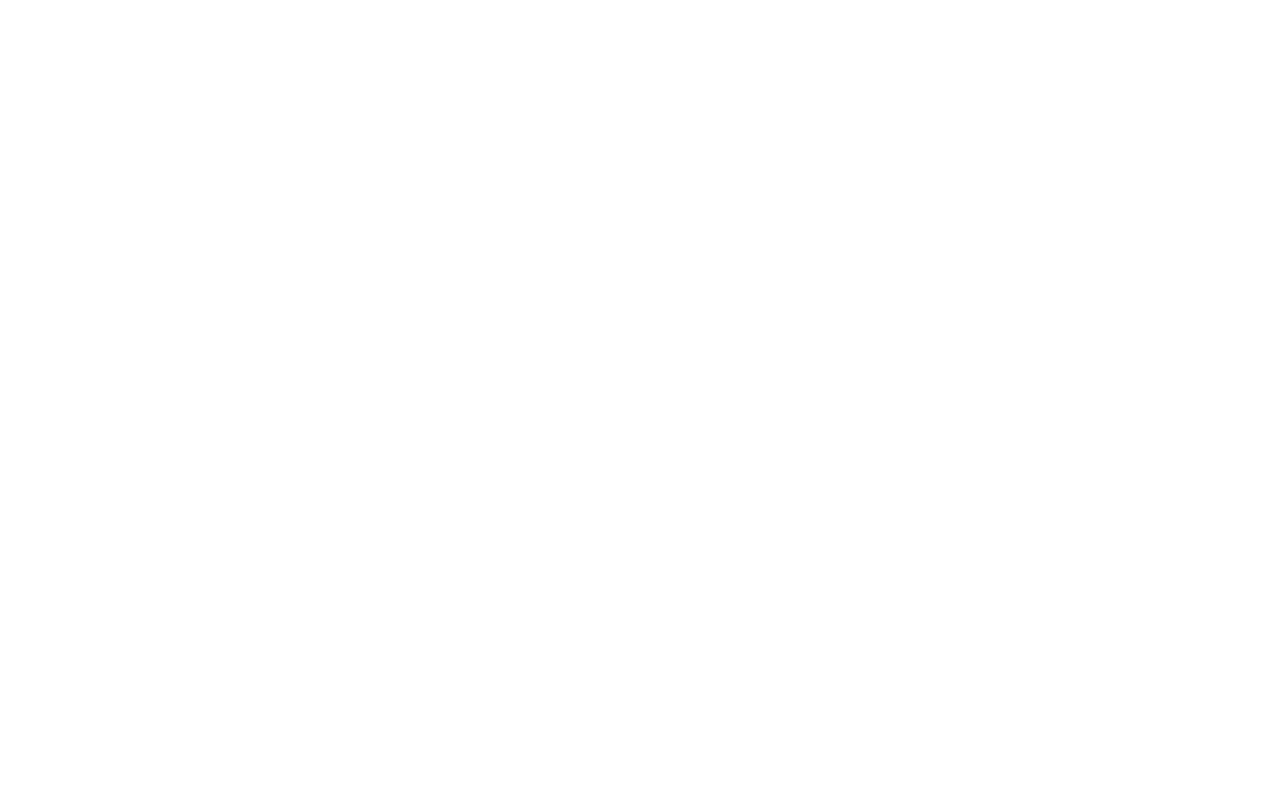
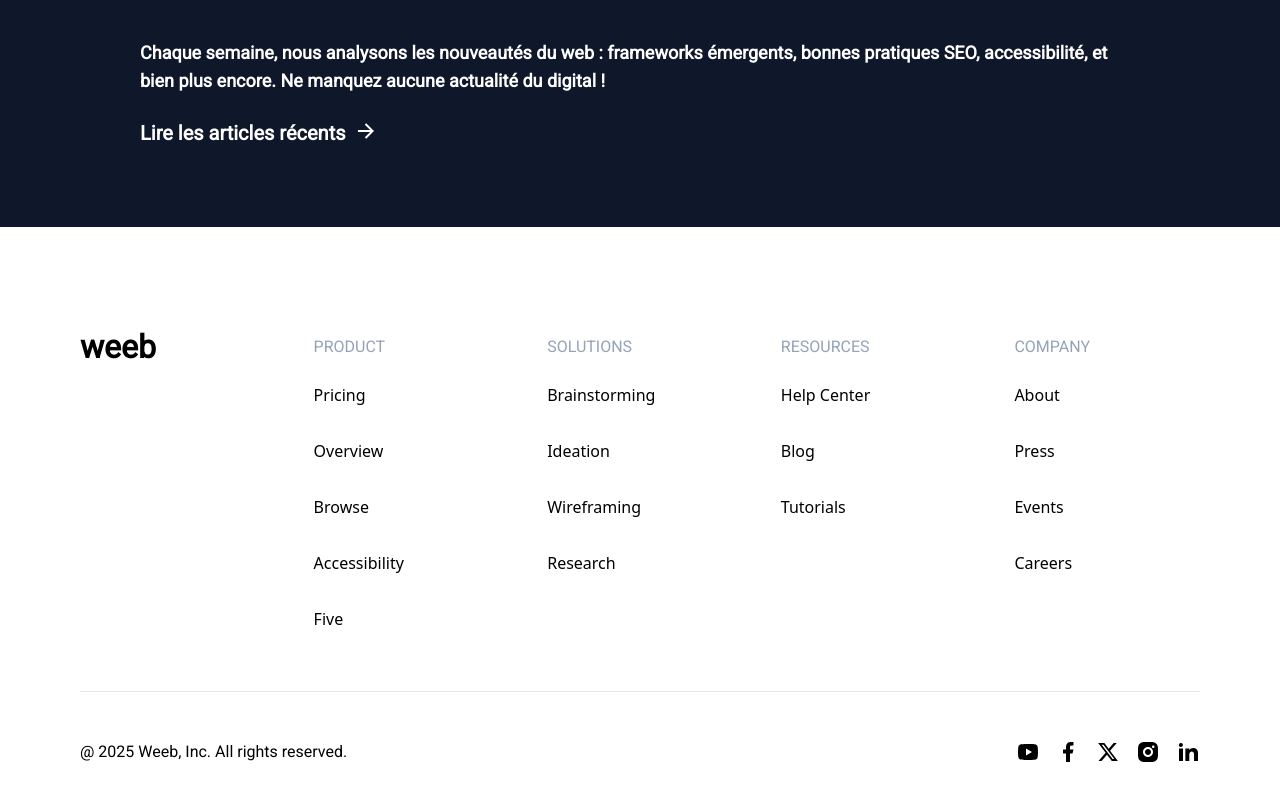
Before and after one commit to Meez25/weeb_bronner_yann, a React (Vite) app in the folder frontend/: page / in a window 1280 px wide. Shown: the part 2836-3636 px from the top of the page. Before the commit the page ends 2599 px from the top, so only its background shows below. Built offline with nearby package versions, Linux system fonts and the light colour scheme.

Commit message:
feat:Implemented the responsive footer

```diff
--- a/frontend/src/App.tsx
+++ b/frontend/src/App.tsx
@@ -4,6 +4,7 @@
 import { Hero } from './components/Hero.tsx';
 import { LearnSection } from './components/Learn.tsx';
 import { StayUpdatedSection } from './components/StayUpdated.tsx';
+import { Footer } from './components/Footer.tsx';
 
 function App() {
   return (
@@ -13,6 +14,7 @@
       <Customers />
       <LearnSection />
       <StayUpdatedSection />
+      <Footer />
     </>
   )
 }
--- a/frontend/src/components/Customers.tsx
+++ b/frontend/src/components/Customers.tsx
@@ -6,7 +6,7 @@
 
 export const Customers = () => {
     return (
-        <div className="bg-[#0F172A] py-20 flex flex-col gap-20 md:px-5">
+        <div className="bg-[#0F172A] py-20 flex flex-col gap-20 md:px-5 overflow-hidden">
             <h2 className="text-white font-roboto font-extrabold text-4xl md:text-7xl px-5 text-center">Ils nous font confiance</h2>
 
             {/* Scroll mobile */}
--- /dev/null
+++ b/frontend/src/components/Footer.tsx
@@ -0,0 +1,62 @@
+import { RiInstagramFill, RiYoutubeFill, RiFacebookFill, RiTwitterXFill, RiLinkedinFill } from "@remixicon/react"
+
+export const Footer = () => {
+    return (
+        <footer className="px-20 py-12 flex flex-col md:pb-0">
+            <h3 className="font-roboto text-[32px] font-bold lg:hidden">weeb</h3>
+            <div className="grid grid-cols-1 md:grid-cols-3 lg:grid-cols-5 border-b border-[#E2E8F0] py-12 gap-12">
+                <h3 className="hidden lg:block font-roboto text-[32px] font-bold">weeb</h3>
+                <section>
+                    <h4 className="uppercase py-3 text-[#94A3B8] font-medium font-roboto">Product</h4>
+                    <ul className="flex flex-col gap-2">
+                        <a href="#" className="py-3">Pricing</a>
+                        <a href="#" className="py-3">Overview</a>
+                        <a href="#" className="py-3">Browse</a>
+                        <a href="#" className="py-3">Accessibility</a>
+                        <a href="#" className="py-3">Five</a>
+                    </ul>
+                </section>
+
+                <section>
+                    <h4 className="uppercase py-3 text-[#94A3B8] font-medium font-roboto">Solutions</h4>
+                    <ul className="flex flex-col gap-2">
+                        <a href="#" className="py-3">Brainstorming</a>
+                        <a href="#" className="py-3">Ideation</a>
+                        <a href="#" className="py-3">Wireframing</a>
+                        <a href="#" className="py-3">Research</a>
+                    </ul>
+                </section>
+
+                <section>
+                    <h4 className="uppercase py-3 text-[#94A3B8] font-medium font-roboto">Resources</h4>
+                    <ul className="flex flex-col gap-2">
+                        <a href="#" className="py-3">Help Center</a>
+                        <a href="#" className="py-3">Blog</a>
+                        <a href="#" className="py-3">Tutorials</a>
+                    </ul>
+                </section>
+
+                <section>
+                    <h4 className="uppercase py-3 text-[#94A3B8] font-medium font-roboto">Company</h4>
+                    <ul className="flex flex-col gap-2">
+                        <a href="#" className="py-3">About</a>
+                        <a href="#" className="py-3">Press</a>
+                        <a href="#" className="py-3">Events</a>
+                        <a href="#" className="py-3">Careers</a>
+                    </ul>
+                </section>
+            </div>
+
+            <section className="py-12 gap-12 flex flex-col md:flex-row md:justify-between">
+                <p className="font-roboto font-normal">@ 2025 Weeb, Inc. All rights reserved.</p>
+                <div className="flex gap-4">
+                    <RiYoutubeFill />
+                    <RiFacebookFill />
+                    <RiTwitterXFill />
+                    <RiInstagramFill />
+                    <RiLinkedinFill />
+                </div>
+            </section>
+        </footer>
+    )
+}
--- a/frontend/src/components/StayUpdated.tsx
+++ b/frontend/src/components/StayUpdated.tsx
@@ -4,7 +4,7 @@
 export const StayUpdatedSection = () => {
     return (
         <section className="bg-[#0F172A] px-5 font-roboto font-bold text-xl">
-            <div className="max-w-[1000px] flex flex-col lg:flex-row justify-center md:flex-col-reverse gap-28 mx-auto">
+            <div className="max-w-[1000px] flex flex-col-reverse justify-center lg:flex-col gap-28 mx-auto pb-10">
                 <div className="basis-1/3 self-center">
                     <img src={shapes} alt="Concept" />
                 </div>
```
